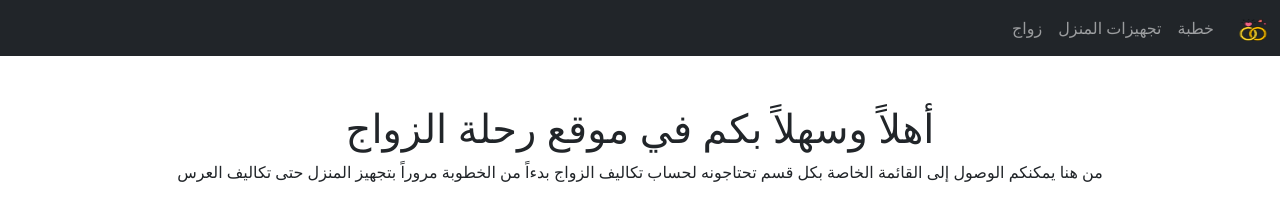
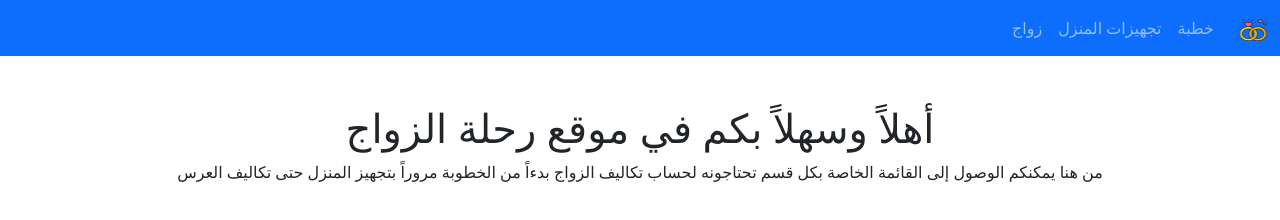
Before and after one commit to NaelSaleh98/LifeSteps, a plain HTML site: page index.html in a window 1280 px wide. Drawn offline with nearby package versions, Linux system fonts and the light colour scheme.

Commit message:
Update navbar styling in multiple HTML files

```diff
--- a/index.html
+++ b/index.html
@@ -13,7 +13,7 @@
 </head>
 <body>
     <header>
-        <nav class="navbar navbar-expand-lg navbar-dark bg-dark">
+        <nav class="navbar navbar-expand-lg bg-primary" data-bs-theme="dark">
             <div class="container-fluid">
                 <a class="navbar-brand" href="#">
                     <img src="assets/images/logo-24.png" alt="logo" width="30" height="24" />
```
Also changed, not shown: pages/engagement.html (+1 -1 lines), pages/home.html (+1 -1 lines), pages/marriage.html (+1 -1 lines).
